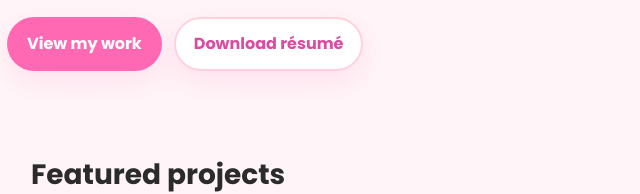
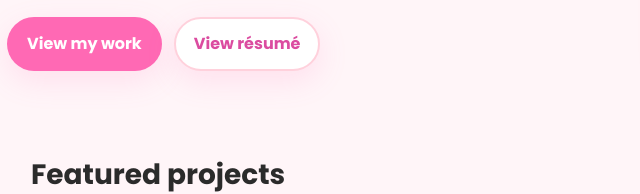
Before and after one commit to Rithanya13/github.io, a plain HTML site: page index.html in a window 1280 px wide. Shown: the part 397-591 px from the top of the page, 93-733 px from the left. Drawn offline with nearby package versions, Linux system fonts and the light colour scheme.

Commit message:
Update index.html

```diff
--- a/index.html
+++ b/index.html
@@ -114,7 +114,9 @@
         </p>
         <div class="cta">
           <a class="btn btn-primary" href="#projects">View my work</a>
-          <a class="btn btn-ghost" href="Rithanya_Chandran_Resume.pdf">Download résumé</a>
+         <a class="btn btn-ghost" href="https://drive.google.com/file/d/your-link-id/view?usp=sharing" target="_blank">
+  View résumé
+</a>
         </div>
       </div>
       <div class="card" aria-hidden="true">
```
